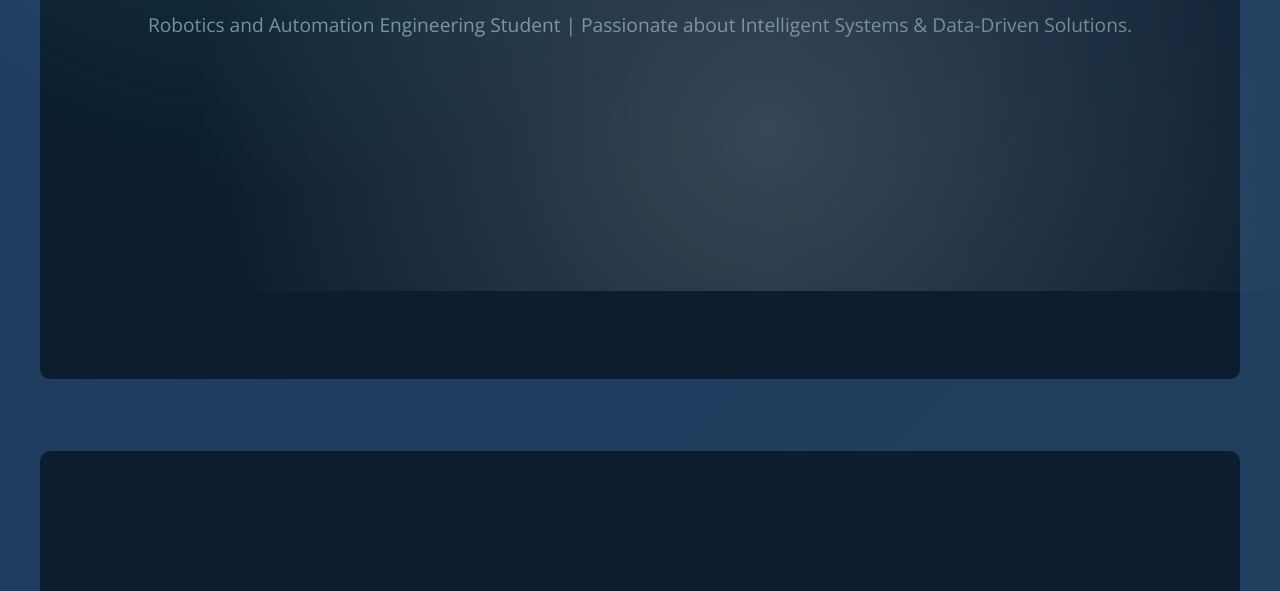
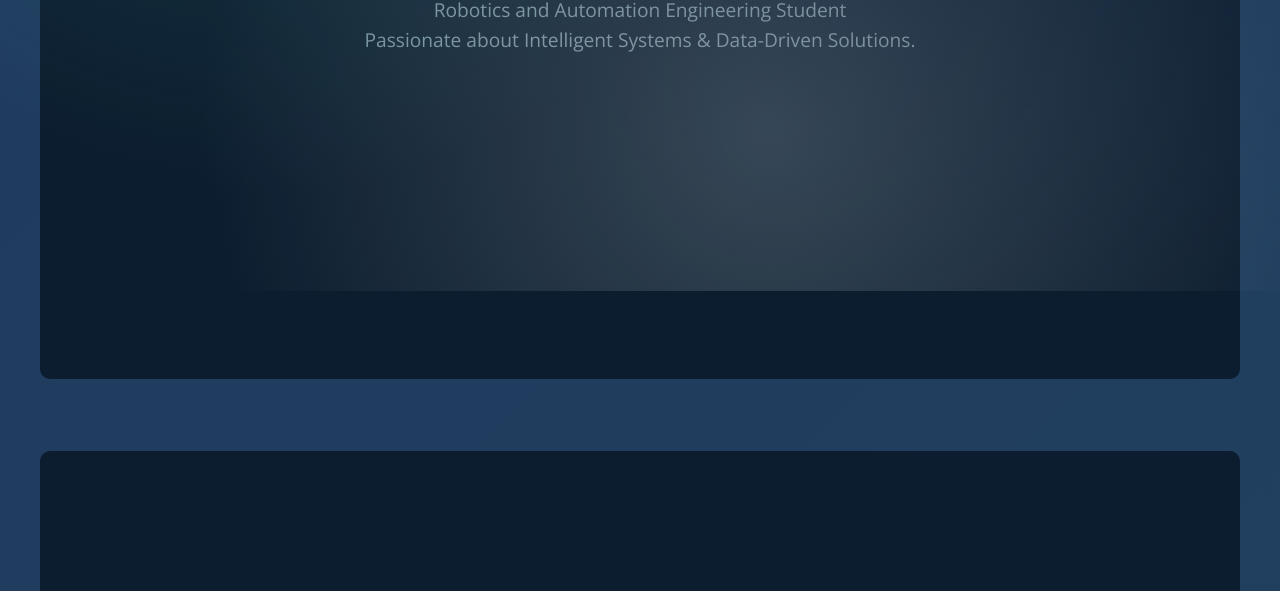
Before and after one commit to patilarpitaa31/Portfolio-Website, a plain HTML site: page index.html in a window 1280 px wide. Shown: the part 509-1100 px from the top of the page. Drawn offline with nearby package versions, Linux system fonts and the light colour scheme.

Commit message:
index.html

```diff
--- a/index.html
+++ b/index.html
@@ -543,7 +543,8 @@ System: 0.9rem, 4vw, 1.1rem);
   </header>
   <section id="home">
     <h1>Arpita Awatipatil</h1>
-    <p>Robotics and Automation Engineering Student | Passionate about Intelligent Systems & Data-Driven Solutions.</p>
+    <p>Robotics and Automation Engineering Student</p>
+    <p>Passionate about Intelligent Systems & Data-Driven Solutions.</p>
   </section>
   <section id="about">
     <h2><i class="fas fa-user"></i> About Me</h2>
```
